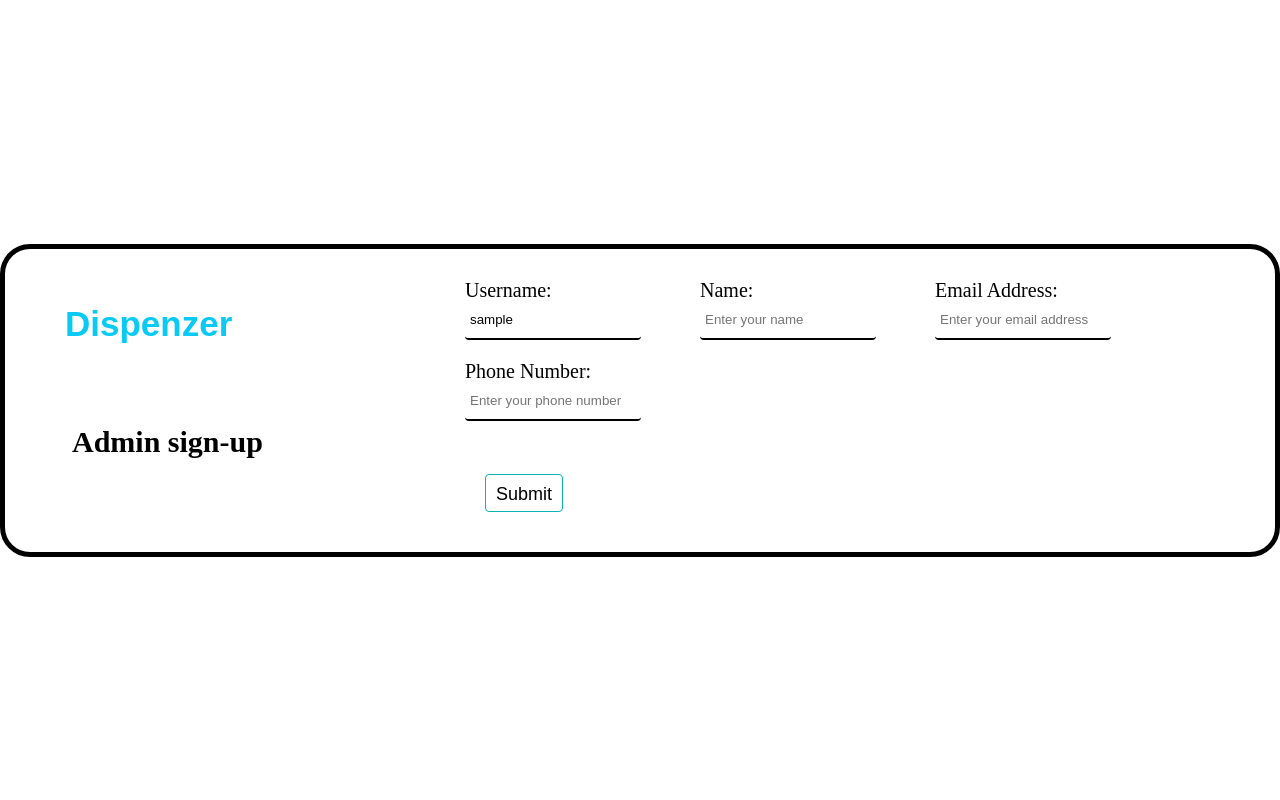
After one commit to Nick-Phaita/Drug_Dispensing_Tool, a PHP site: page /registration/registerAdmin.php in a window 1280 px wide. The commit adds this page. Run offline with PHP 8.4, Linux system fonts and the light colour scheme; the visitor is signed in with stand-in values (Sample User, id 1).

Commit message:
Added admin table and relevant changes

```diff
--- a/App/login.php
+++ b/App/login.php
@@ -83,10 +83,12 @@ if($_SERVER["REQUEST_METHOD"] == "POST"){
                 header("Location: dashboards/pharmaco_dashboard.php");
             }
             if($usertype == "admin"){
-                $sql = "SELECT * FROM Users WHERE Username='$username'";
+                $sql = "SELECT * FROM Admins WHERE Username='$username'";
                 $result = mysqli_query($conn, $sql);
                 $row = mysqli_fetch_assoc($result);
                 $_SESSION['Username'] = $row['Username'];
+                $_SESSION['Names'] = $row['Names'];
+                $_SESSION['sccmmsg']="Administrator logged in successfully";
                 header("Location: dashboards/admin_dashboard.php");
             }
 
--- /dev/null
+++ b/App/registration/registerAdmin.php
@@ -0,0 +1,53 @@
+<?php
+require_once("../signup.php");
+?>
+
+<!DOCTYPE html>
+<html lang="en">
+<head>
+    <meta charset="UTF-8">
+    <meta http-equiv="X-UA-Compatible" content="IE=edge">
+    <meta name="viewport" content="width=device-width, initial-scale=1.0">
+    <title>Register Admin</title>
+    <link rel="stylesheet" type="text/css" href="../styles/style.css">
+        <!--<link rel="stylesheet" type="text/css" href="../styles/form.css">-->
+        <script type="text/javascript" src="../scripts.js"></script>
+        <link rel="stylesheet" type="text/css" href="../styles/form.css">
+        <link rel="stylesheet" type="text/css" href="../styles/style.css">
+</head>
+<body>
+    <div class="form">
+            <div class="left-container">
+                <div class="icon">
+                    <h2 class="logo">Dispenzer</h2>
+                </div>
+                <h1>Admin sign-up</h1>
+            </div>
+            <div class="right-container">
+                <form action="register_admin.php" method="post">
+                    <div class="field">
+                    <label for="Username">Username: </label><br>
+                    <input type="text" name="Username" id="Username" required value="<?php echo $_SESSION['Username']?>" readonly><br>
+                    </div>
+
+                    <div class="field">
+                    <label for="Names">Name:</label><br>
+                    <input type="text" name="Names" id="Names" required placeholder="Enter your name"><br>
+                    </div>
+
+                    <div class="field">
+                    <label for="EmailAddress">Email Address:</label><br>
+                    <input type="email" name="EmailAddress" id="EmailAddress" required placeholder="Enter your email address"><br>
+                    </div>
+
+                    <div class="field">
+                    <label for="PhoneNo">Phone Number: </label><br>
+                    <input type="text" name="PhoneNo" id="PhoneNo" required placeholder="Enter your phone number"><br><br>
+                    </div>
+                    <br>
+                    <input class="button" type="submit" value="Submit">
+                </form>
+            </div>
+    </div>
+</body>
+</html>
--- a/App/signup.php
+++ b/App/signup.php
@@ -25,7 +25,7 @@ try{
             }elseif($usertype == "pharmaceuticalcompany"){
             header("Location: registration/registerPharmaco.php");
             }elseif($usertype == "admin"){
-                header("Location: login.html");
+                header("Location: registration/registerAdmin.php");
             }else {
         echo "Error: ".$sql."<br>".$conn->error;
             }
```
Also changed, not shown: App/connection.php (+28 -0 lines), App/dashboards/admin_dashboard.php (+10 -1 lines), App/registration/register_admin.php (added, +28 -0 lines), App/update/edit_admin.php (added), App/view/view_admins.php (added).
